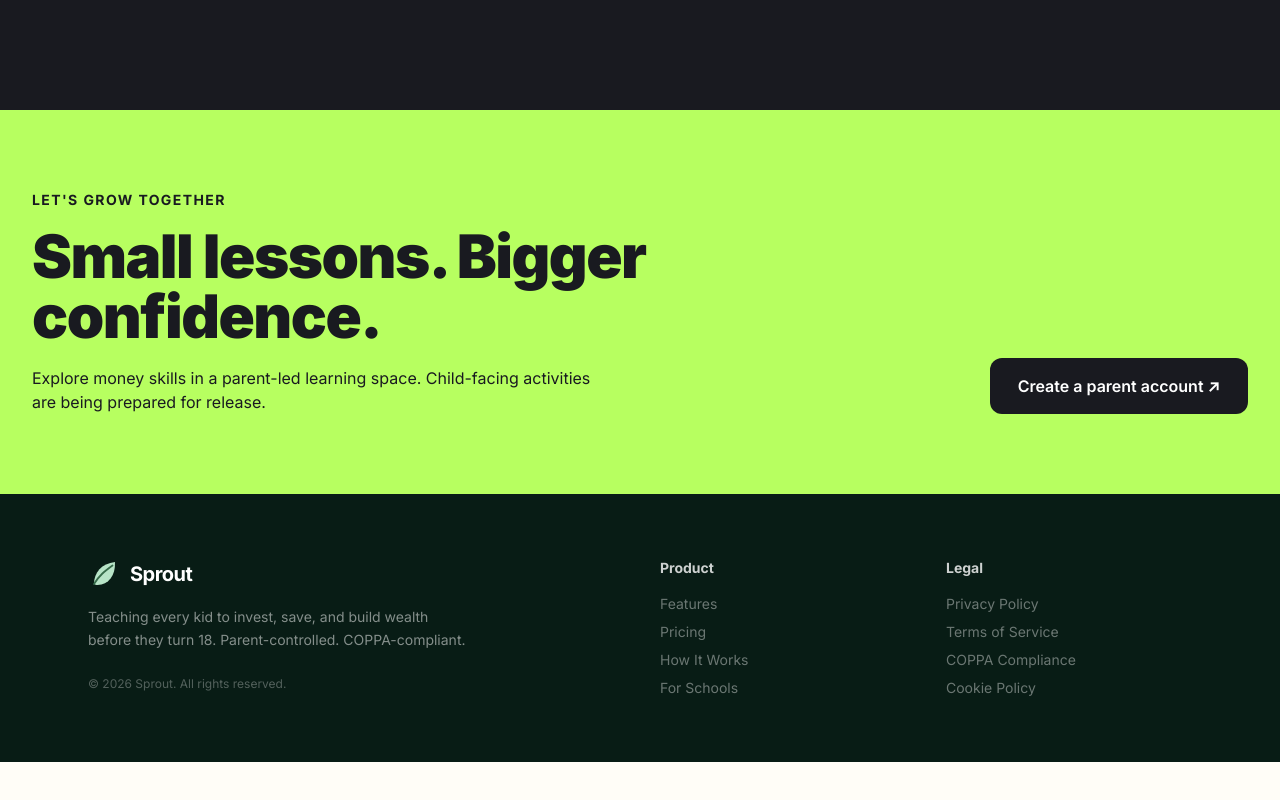
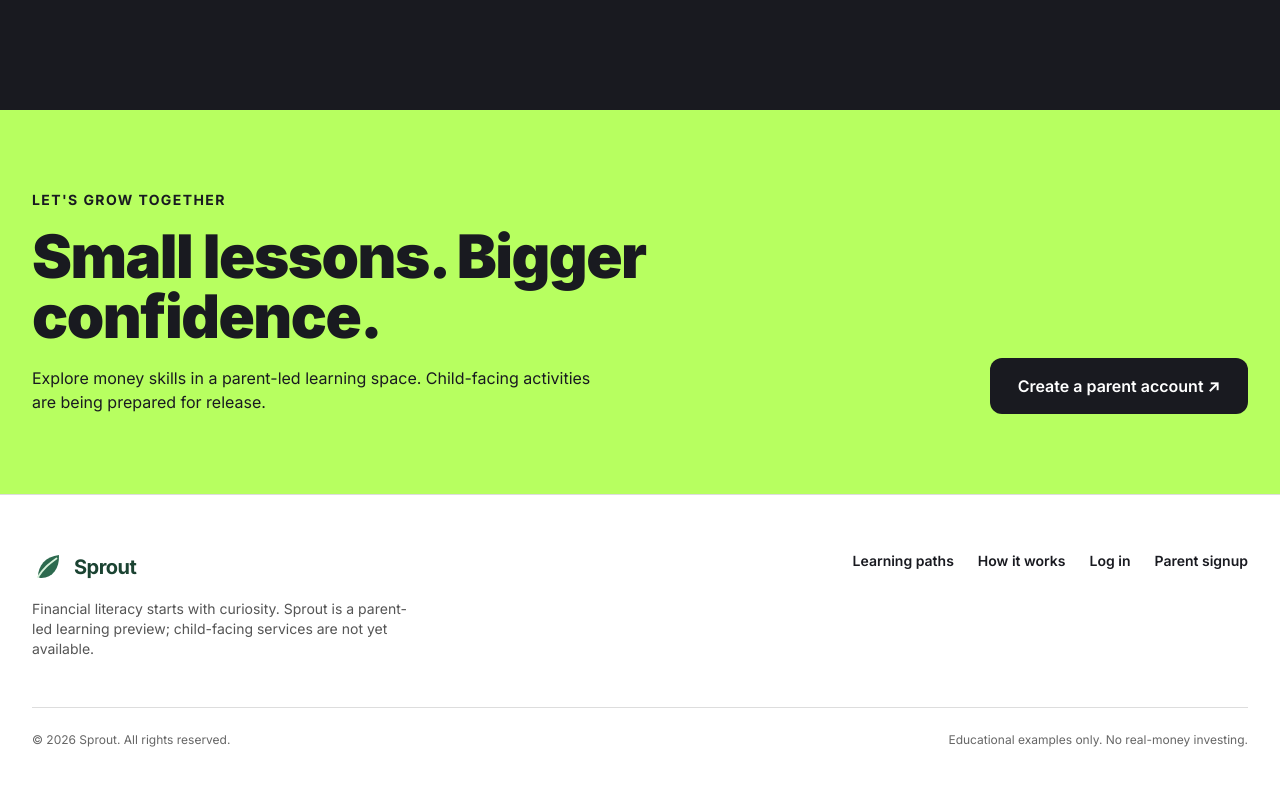
Before and after one commit to isaiah-10/sprout, a Next.js app: page / in a window 1280 px wide. Shown: the part 2376-3176 px from the top of the page. Before the commit the page ends 3138 px from the top, so only its background shows below. Built offline with nearby package versions, Linux system fonts and the light colour scheme.

Commit message:
Redesign Sprout landing in high-contrast lime editorial style

```diff
--- a/components/landing/Footer.tsx
+++ b/components/landing/Footer.tsx
@@ -1,36 +1,3 @@
 import Link from 'next/link'
 import SproutLogo from '@/components/layout/SproutLogo'
-
-export default function Footer() {
-  return (
-    <footer className="bg-sprout-900 text-white py-16">
-      <div className="max-w-6xl mx-auto px-6 grid md:grid-cols-4 gap-10">
-        <div className="md:col-span-2">
-          <SproutLogo light size="md" showWordmark />
-          <p className="text-white/50 text-sm mt-4 max-w-sm leading-relaxed">
-            Teaching every kid to invest, save, and build wealth before they turn 18. Parent-controlled. COPPA-compliant.
-          </p>
-          <p className="text-white/30 text-xs mt-6">© 2026 Sprout. All rights reserved.</p>
-        </div>
-
-        <div>
-          <p className="font-bold text-sm mb-4 text-white/80">Product</p>
-          <ul className="space-y-2 text-sm text-white/40">
-            {['Features', 'Pricing', 'How It Works', 'For Schools'].map(l => (
-              <li key={l}><Link href="#" className="hover:text-white transition-colors">{l}</Link></li>
-            ))}
-          </ul>
-        </div>
-
-        <div>
-          <p className="font-bold text-sm mb-4 text-white/80">Legal</p>
-          <ul className="space-y-2 text-sm text-white/40">
-            {['Privacy Policy', 'Terms of Service', 'COPPA Compliance', 'Cookie Policy'].map(l => (
-              <li key={l}><Link href="#" className="hover:text-white transition-colors">{l}</Link></li>
-            ))}
-          </ul>
-        </div>
-      </div>
-    </footer>
-  )
-}
+export default function Footer(){return <footer className="bg-white border-t border-[#ddd] py-14 text-[#191a20]"><div className="max-w-7xl mx-auto px-5 sm:px-8"><div className="flex flex-col sm:flex-row justify-between gap-8"><div><SproutLogo size="md" showWordmark/><p className="mt-4 text-sm max-w-sm text-[#555]">Financial literacy starts with curiosity. Sprout is a parent-led learning preview; child-facing services are not yet available.</p></div><nav aria-label="Footer navigation" className="flex flex-wrap gap-6 text-sm font-semibold"><Link href="#learning">Learning paths</Link><Link href="#how-it-works">How it works</Link><Link href="/login">Log in</Link><Link href="/signup">Parent signup</Link></nav></div><div className="mt-12 pt-6 border-t border-[#ddd] flex flex-wrap justify-between gap-3 text-xs text-[#666]"><p>© 2026 Sprout. All rights reserved.</p><p>Educational examples only. No real-money investing.</p></div></div></footer>}
```
